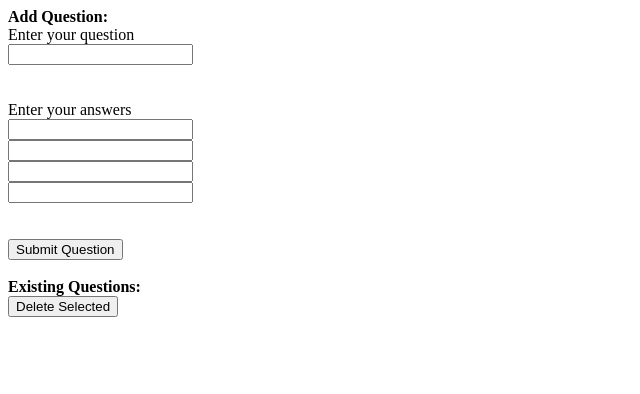
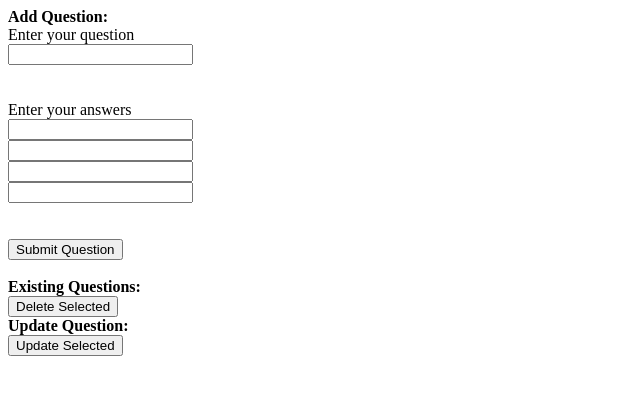
Before and after one commit to SteveSande/Feathers-Quiz-Microservice, a website: page index.html in a window 1280 px wide. Shown: the whole page, without its empty margins (0-640 px from the left). Drawn offline with nearby package versions, Linux system fonts and the light colour scheme; no server answers.

Commit message:
update functionality works

```diff
--- a/index.html
+++ b/index.html
@@ -40,6 +40,12 @@
             <br>
             <button type="submit">Delete Selected</button>
         </div>
+    </form>
+    <form id="formUpdate" onsubmit="updateQuestion()">
+        <b>Update Question:</b>
+        <br>
+        <button type="submit">Update Selected</button>
+
     </form>
 
     <!-- this script is specifically for a feathersjs client -->
@@ -106,16 +112,60 @@
         async function removeQuestion() {
 
             const collection = document.getElementById("questions").children;
-            console.log(collection);
             for (let item of collection) {
                 if (item.id.includes("question") && item.checked) {
                     // Delete a question
-                    console.log(item.id.match(/\d+/).toString());
                     app.service('questions').remove(item.id.match(/\d+/).toString());
                 }
             }
+        }
 
 
+
+        // FUNCTION: updateQuestion()
+        // PURPOSE:
+        //  An question has been entered into the html form and the user has pressed the submit button.
+        //  This function is called to collect the input and send it to the server.
+        // PARAMETERS:
+        //  e - an Event triggered by user action
+        // RETURN: void
+
+        async function updateQuestion() {
+            // get the user info
+            const question = document.getElementById('question');
+            const answer1 = document.getElementById('answer1');
+            const answer2 = document.getElementById('answer2');
+            const answer3 = document.getElementById('answer3');
+            const answer4 = document.getElementById('answer4');
+
+            let answers = [answer1.value, answer2.value, answer3.value, answer4.value];
+
+            const collection = document.getElementById("questions").children;
+            let id;
+            for (let item of collection) {
+                if (item.id.includes("question") && item.checked) {
+                    // Delete a question
+                    id = item.id.match(/\d+/).toString();
+                }
+            }
+
+            console.log(id);
+            console.log(question.value);
+            console.log(answers);
+            // Create new question
+            app.service('questions').update(
+            id,
+            {
+                question: question.value,
+                answers: answers
+            });
+
+            // Clear inputs since the user submitted what they entered and can start a new entry
+            question.value = '';
+            answer1.value = '';
+            answer2.value = '';
+            answer3.value = '';
+            answer4.value = '';
         }
 
 
```
Also changed, not shown: app.js (+10 -1 lines).
